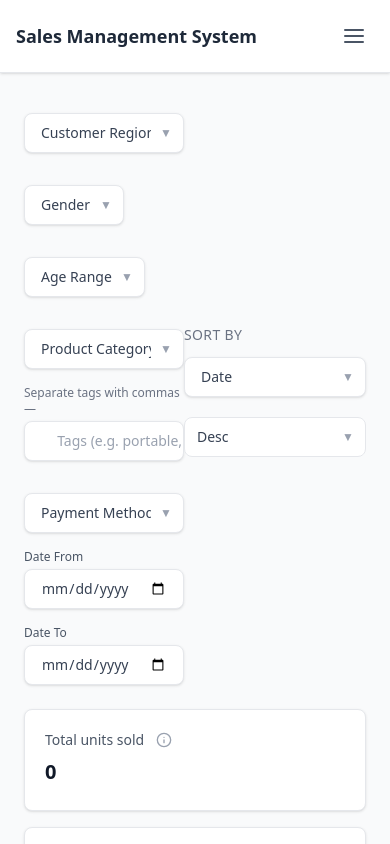
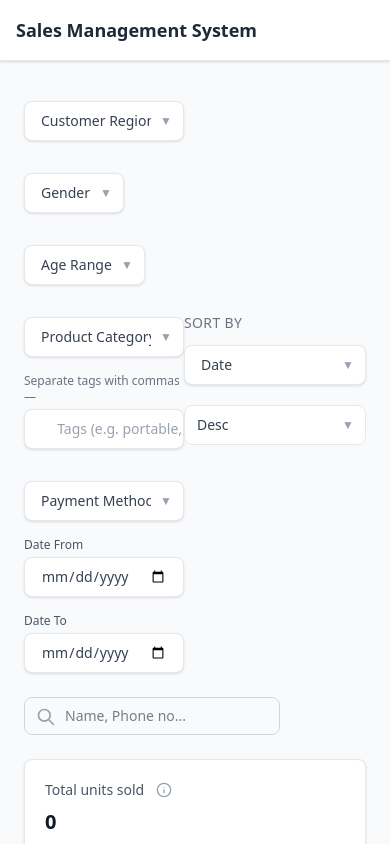
Before and after one commit to Xskull27/Retail_Management_System_, a React (Vite) app in the folder frontend/: page / in a window 390 px wide. Shown: the top 844 px of the page. Built offline with nearby package versions, Linux system fonts and the light colour scheme; no server answers.

Commit message:
updated search

```diff
--- a/frontend/src/components/Header.tsx
+++ b/frontend/src/components/Header.tsx
@@ -1,40 +1,14 @@
-import { useState } from "react";
-
 interface HeaderProps {
     search: string;
     setSearch: (search: string) => void;
 }
 
 export default function Header({ search, setSearch }: HeaderProps) {
-    const [open, setOpen] = useState(false);
-
     return (
-        <div className="relative bg-white border-b border-gray-200 px-4 sm:px-8 py-4 flex items-center justify-between shadow-sm">
+        <div className="bg-white border-b border-gray-200 px-4 sm:px-8 py-4 flex items-center justify-between shadow-sm">
             <h1 className="text-lg sm:text-xl font-semibold text-gray-800">Sales Management System</h1>
 
-            <div className="flex items-center gap-4">
-                {/* Mobile menu button */}
-                <button
-                    aria-label="Toggle menu"
-                    onClick={() => setOpen((s) => !s)}
-                    className="sm:hidden p-2 rounded-md hover:bg-gray-100 focus:outline-none"
-                >
-                    {open ? (
-                        <svg className="w-6 h-6 text-gray-600" viewBox="0 0 24 24" fill="none" stroke="currentColor" strokeWidth="2" strokeLinecap="round" strokeLinejoin="round">
-                            <line x1="18" y1="6" x2="6" y2="18" />
-                            <line x1="6" y1="6" x2="18" y2="18" />
-                        </svg>
-                    ) : (
-                        <svg className="w-6 h-6 text-gray-600" viewBox="0 0 24 24" fill="none" stroke="currentColor" strokeWidth="2" strokeLinecap="round" strokeLinejoin="round">
-                            <line x1="3" y1="12" x2="21" y2="12" />
-                            <line x1="3" y1="6" x2="21" y2="6" />
-                            <line x1="3" y1="18" x2="21" y2="18" />
-                        </svg>
-                    )}
-                </button>
-
-                {/* Desktop controls */}
-                <div className="hidden sm:flex items-center gap-4">
+            <div className="hidden lg:flex items-center gap-4">
                 <div className="relative">
                     <input
                         type="text"
@@ -60,35 +34,5 @@ export default function Header({ search, setSearch }: HeaderProps) {
                 </div>
             </div>
         </div>
-
-            {/* Mobile dropdown */}
-            {open && (
-                <div className="sm:hidden absolute right-4 top-full mt-2 w-64 bg-white border border-gray-200 rounded-lg shadow-md p-3 z-40">
-                    <div className="relative mb-3">
-                        <input
-                            type="text"
-                            placeholder="Name, Phone no..."
-                            value={search}
-                            onChange={(e) => setSearch(e.target.value)}
-                            className="w-full pl-10 pr-4 py-2 bg-gray-50 border border-gray-300 rounded-lg text-sm focus:outline-none focus:ring-2 focus:ring-blue-500 focus:border-transparent"
-                        />
-                        <svg
-                            className="absolute left-3 top-2.5 w-5 h-5 text-gray-400"
-                            fill="none"
-                            stroke="currentColor"
-                            viewBox="0 0 24 24"
-                        >
-                            <path strokeLinecap="round" strokeLinejoin="round" strokeWidth={2} d="M21 21l-6-6m2-5a7 7 0 11-14 0 7 7 0 0114 0z" />
-                        </svg>
-                    </div>
-                    <div className="flex items-center">
-                        <div className="w-10 h-10 bg-gradient-to-br from-cyan-400 to-blue-500 rounded-full flex items-center justify-center text-white font-semibold text-sm shadow-md">
-                            R
-                        </div>
-                        <div className="ml-3 text-sm text-gray-700">Profile</div>
-                    </div>
-                </div>
-            )}
-        </div>
     );
 }
--- a/frontend/src/pages/SalesDashboard.tsx
+++ b/frontend/src/pages/SalesDashboard.tsx
@@ -38,6 +38,27 @@ export default function SalesDashboard() {
             />
           </div>
 
+          {/* Mobile-only search below filters; visible on screens smaller than lg */}
+          <div className="lg:hidden mb-6">
+            <div className="relative">
+              <input
+                type="text"
+                placeholder="Name, Phone no..."
+                value={search}
+                onChange={(e) => setSearch(e.target.value)}
+                className="w-64 pl-10 pr-4 py-2 bg-gray-50 border border-gray-300 rounded-lg text-sm focus:outline-none focus:ring-2 focus:ring-blue-500 focus:border-transparent"
+              />
+              <svg
+                className="absolute left-3 top-2.5 w-5 h-5 text-gray-400"
+                fill="none"
+                stroke="currentColor"
+                viewBox="0 0 24 24"
+              >
+                <path strokeLinecap="round" strokeLinejoin="round" strokeWidth={2} d="M21 21l-6-6m2-5a7 7 0 11-14 0 7 7 0 0114 0z" />
+              </svg>
+            </div>
+          </div>
+
 
           <MetricCards data={data} />
 
```
Lines whose indentation alone changed are shown as unchanged.
